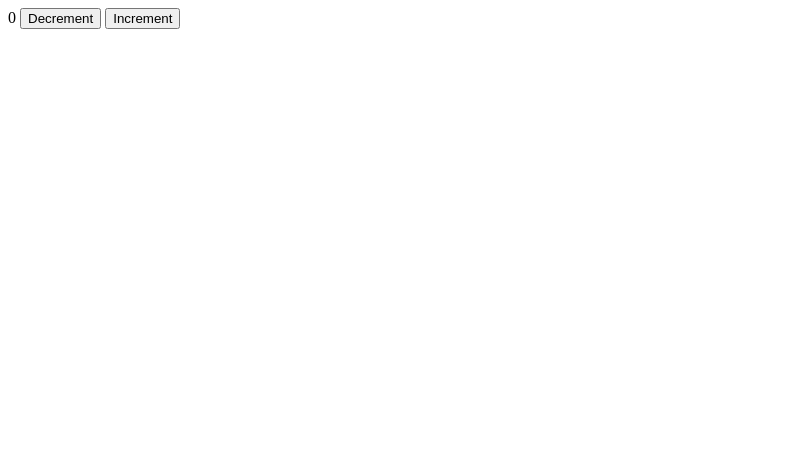
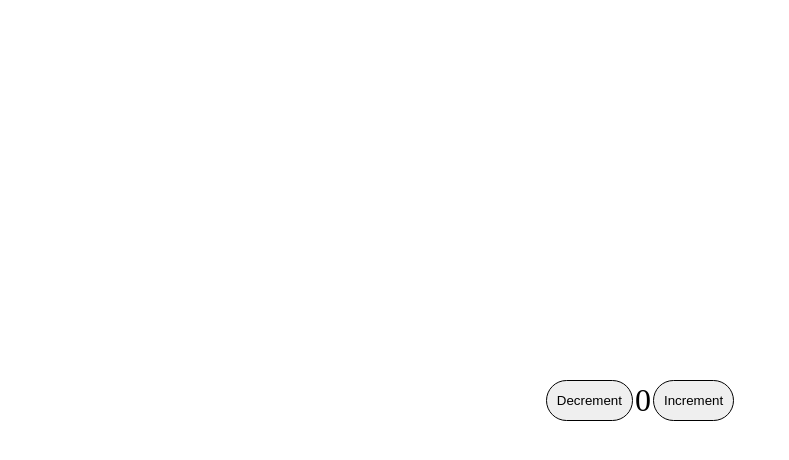
Before and after one commit to RavinderGillXcode/basic_learn, a plain HTML site: page index.html in a window 1280 px wide. Shown: the whole page, without its empty margins (0-789 px from the left). Drawn offline with Linux system fonts and the light colour scheme.

Commit message:
adding styles

```diff
--- /dev/null
+++ b/index.css
@@ -0,0 +1,32 @@
+body{
+    margin: 0;
+    padding:0;
+    display: flex;
+    justify-content: center;
+    align-items: center;
+    width: 100vw ;
+    height: 100vh;
+}
+
+div{
+    display: flex;
+
+}
+span{
+    display: block;
+    font-size: 2rem;
+    padding: 2px;
+}
+
+button{
+    /* background: #000; */
+    color: #000;
+    border: 1px solid #000;
+    padding: 1px 10px;
+    border-radius: 40px;
+    cursor: pointer;
+}
+button:hover{
+    background-color: teal;
+    color: #fff;
+}
--- a/index.html
+++ b/index.html
@@ -4,13 +4,14 @@
     <meta charset="UTF-8">
     <meta name="viewport" content="width=device-width, initial-scale=1.0">
     <title>Document</title>
+      <link rel="stylesheet" href="index.css">
     <script src="index.js"defer></script>
 </head>
 <body>
     <div>
-        <span id="num">0</span>
 
         <button id="dec">Decrement</button>
+        <span id="num">0</span>
         <button id="inc">Increment</button>
     </div>
 </body>
--- a/index.js
+++ b/index.js
@@ -11,6 +11,14 @@ inc.addEventListener("click",()=>{
 })
 
 dec.addEventListener("click",()=>{
-  let result = number--;
-   num.innerHTML = result
+
+  let result = number;
+
+  if(result >0){
+     number--;
+  }
+
+  num.innerHTML = result
+
+
 })
```
